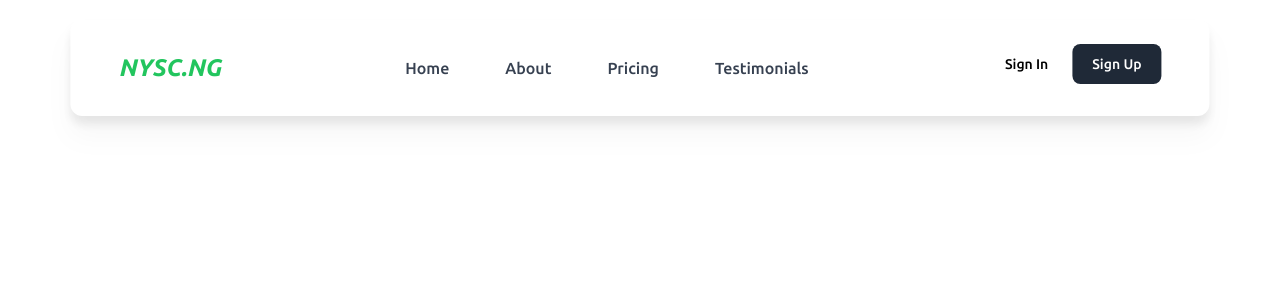
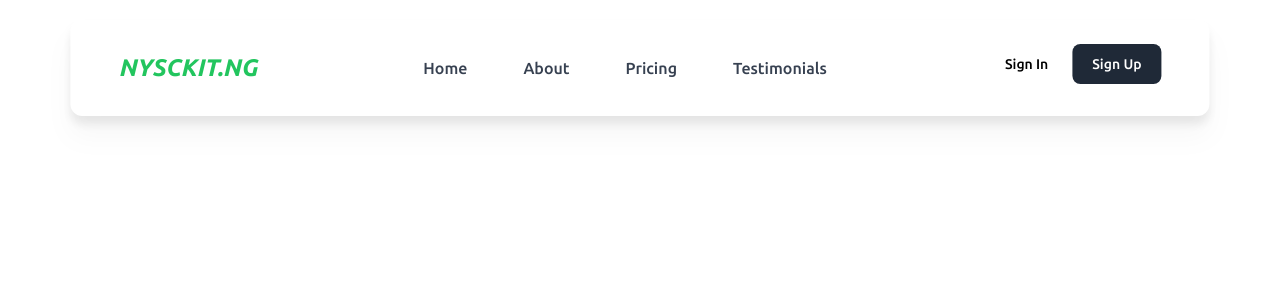
Before and after one commit to Mr-Rovilay/nysc.ng, a React (Vite) app in the folder client/: page / in a window 1280 px wide. Shown: the top 300 px of the page. Built offline with nearby package versions, Linux system fonts and the light colour scheme; the HTML template or start-up script is replaced by a standard one.

Commit message:
nysckit.ng

```diff
--- a/client/index.html
+++ b/client/index.html
@@ -4,7 +4,7 @@
     <meta charset="UTF-8" />
     <link rel="" type="image/svg+xml" href="" />
     <meta name="viewport" content="width=device-width, initial-scale=1.0" />
-    <title>NYSC.NG</title>
+    <title>NYSCKit.NG</title>
   </head>
   <body>
     <div id="root"></div>
--- a/client/src/components/CustomNavbar.jsx
+++ b/client/src/components/CustomNavbar.jsx
@@ -34,7 +34,7 @@ const CustomNavbar = () => {
         <div className="flex items-center">
           <Link to={"/"}>
             <h1 className="text-2xl font-bold italic uppercase text-green-500">
-              NYSC.NG
+              NYSCkit.NG
             </h1>
           </Link>
         </div>
```
